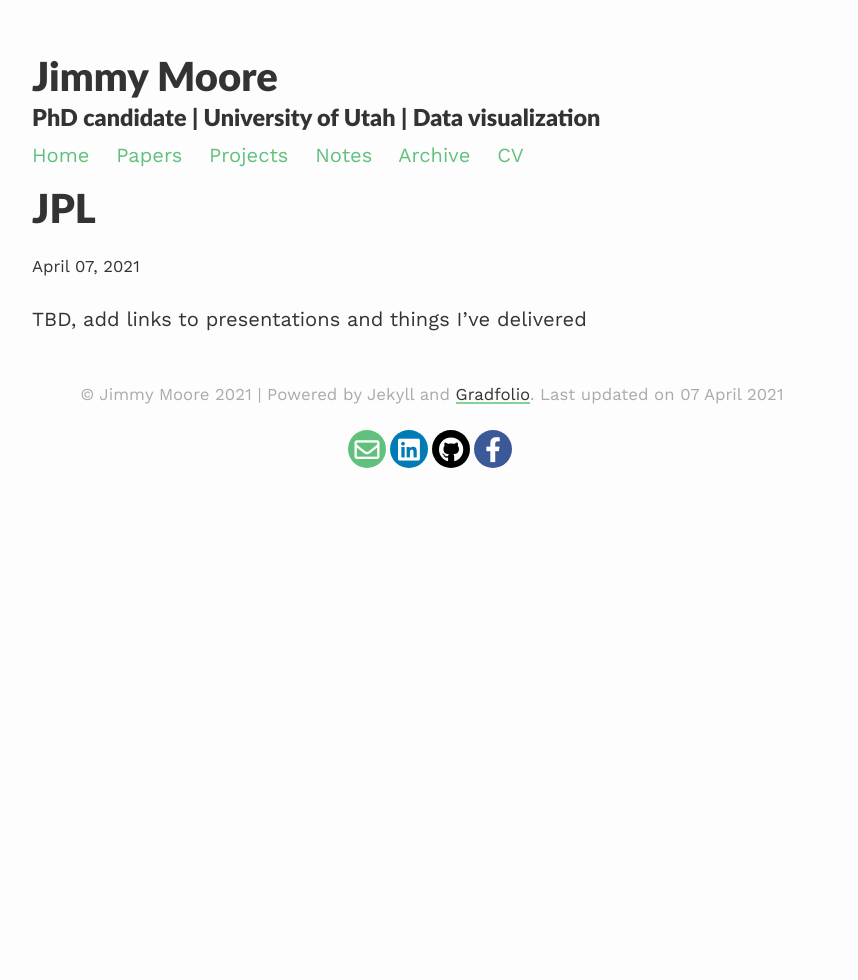
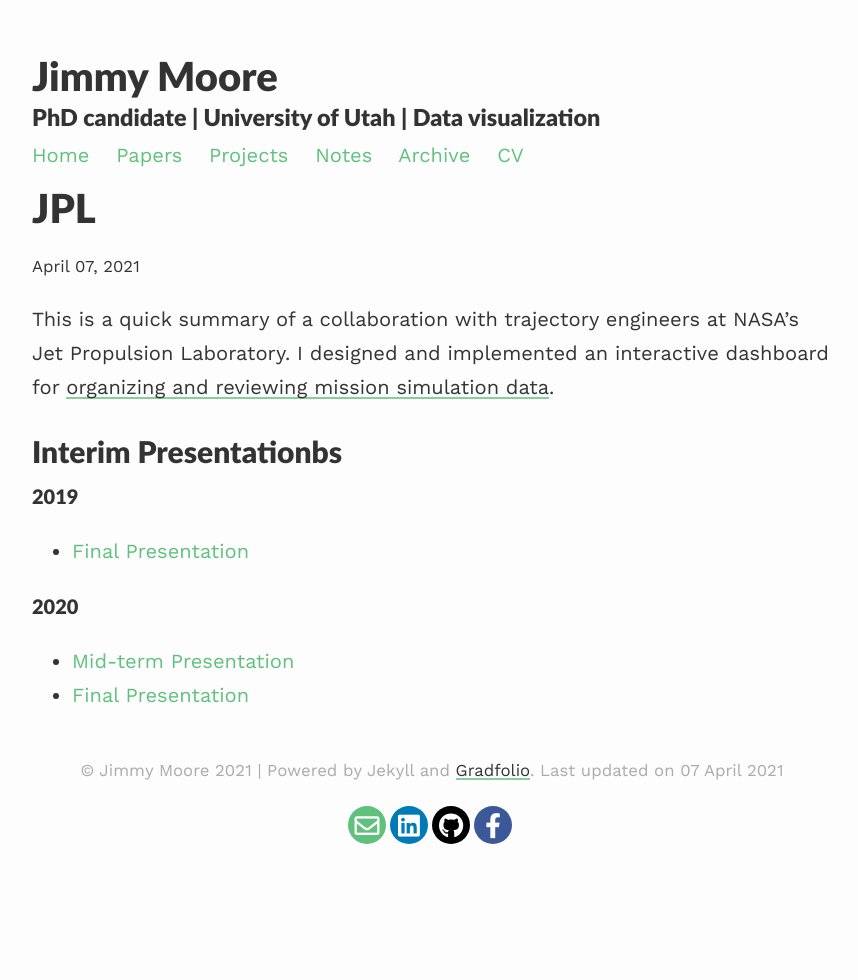
Before and after one commit to UtahJimmy/utahjimmy.github.io, a Jekyll site: the page built from _projects/7_project-jpl.md, in a window 1280 px wide. Shown: the whole page, without its empty margins (208-1066 px from the left). Built offline with Jekyll 4.4.1, drawn with Linux system fonts in a browser that asks for light colours; nearby versions of some CDN libraries.

Commit message:
adding presentation links

```diff
--- a/_projects/7_project-jpl.md
+++ b/_projects/7_project-jpl.md
@@ -5,4 +5,14 @@ description: "Building tools for rocket scientists"
 ---
 
 
-TBD, add links to presentations and things I've delivered
+This is a quick summary of a collaboration with trajectory engineers at NASA's Jet Propulsion Laboratory.  I designed and implemented an interactive dashboard for [organizing and reviewing mission simulation data](https://vdl.sci.utah.edu/publications/2021_aas_porter/).
+
+## Interim Presentationbs
+
+#### 2019
+* [Final Presentation](http://www.sci.utah.edu/~jimmy/JPL/2019_final_presentation.pdf)
+
+
+#### 2020
+* [Mid-term Presentation](http://www.sci.utah.edu/~jimmy/JPL/2020_midway_presentation.pdf)
+* [Final Presentation](http://www.sci.utah.edu/~jimmy/JPL/2020_final_presentation.pdf)
```
